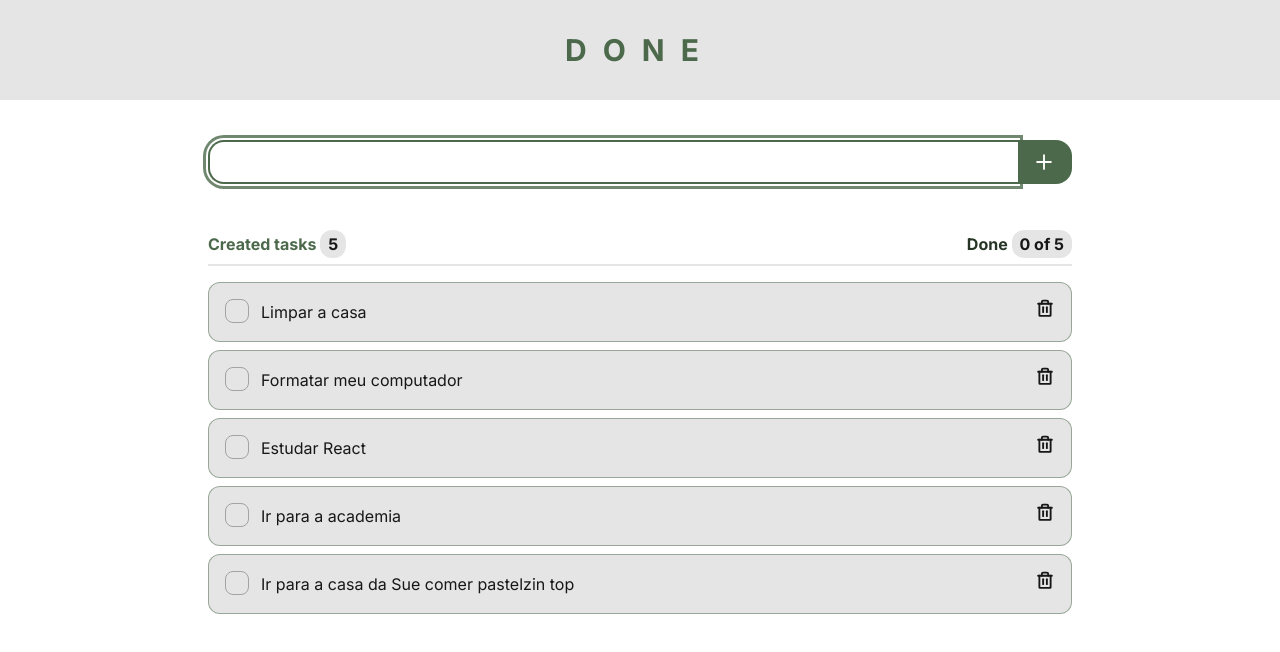
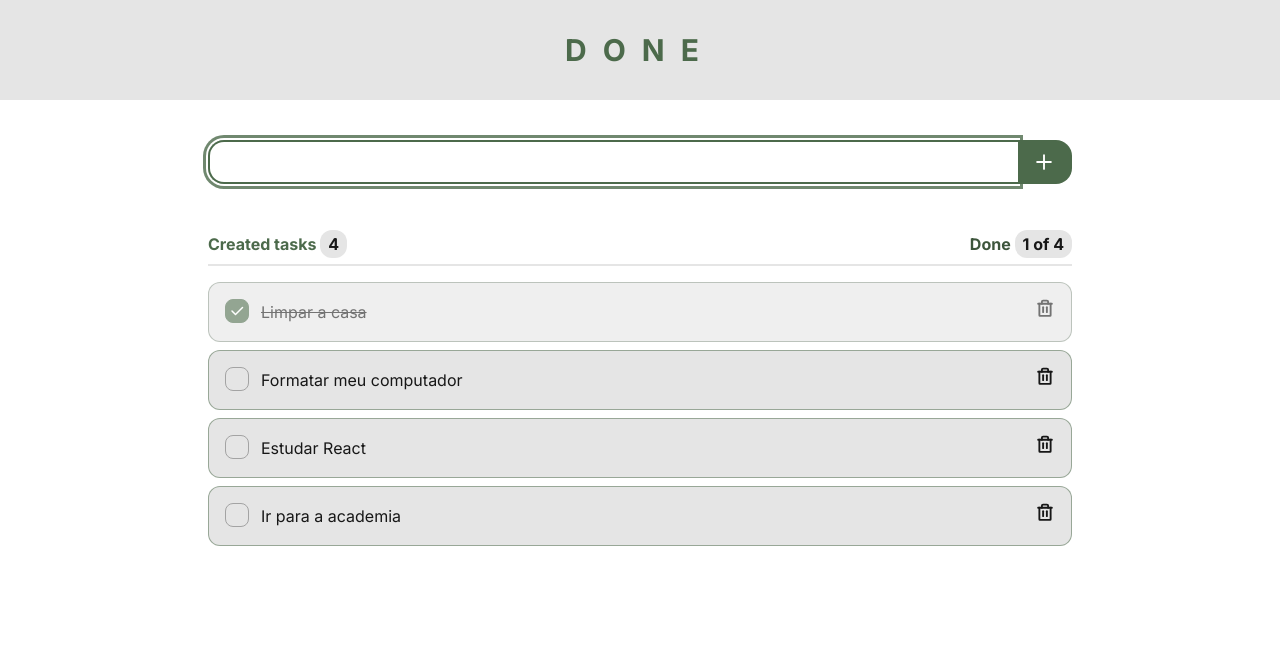
Before and after one commit to davyd-souza/done, a React (Vite) app: page / in a window 1280 px wide. Shown: the top 652 px of the page. Built offline with nearby package versions, Linux system fonts and the light colour scheme.

Commit message:
feat: implement functionality to toggle tasks

```diff
--- a/src/App.tsx
+++ b/src/App.tsx
@@ -9,7 +9,7 @@ import { Task } from './components/Task'
 import { Plus } from 'phosphor-react'
 
 // TYPE
-type ITask = Readonly<{
+export type ITask = Readonly<{
   id: number
   checked: boolean
   content: string
@@ -18,15 +18,14 @@ type ITask = Readonly<{
 export function App() {
   const [taskText, setTaskText] = useState('')
   const [tasks, setTasks] = useState<ITask[]>([
-    { id: 1, checked: true, content: 'Limpar a casa' },
+    {
+      id: 1,
+      checked: true,
+      content: 'Limpar a casa',
+    },
     { id: 2, checked: false, content: 'Formatar meu computador' },
     { id: 3, checked: false, content: 'Estudar React' },
     { id: 4, checked: false, content: 'Ir para a academia' },
-    {
-      id: 5,
-      checked: false,
-      content: 'Ir para a casa da Sue comer pastelzin top',
-    },
   ])
 
   const handleTaskTextChange = (e: ChangeEvent<HTMLInputElement>) => {
@@ -40,6 +39,17 @@ export function App() {
       ...state,
       { id: state.length + 1, content: taskText, checked: false },
     ])
+  }
+
+  const handleToggleTask = (id: number) => {
+    const newTaskCheckedList = tasks.map((task) => {
+      if (task.id === id) {
+        return { id, content: task.content, checked: !task.checked }
+      }
+      return task
+    })
+
+    setTasks(newTaskCheckedList)
   }
 
   return (
@@ -91,17 +101,24 @@ export function App() {
                 {tasks.length}
               </span>
             </p>
-            <p className='font-bold text-primary-700 dark:text-secondary-700'>
+            <p className='font-bold text-primary-500 dark:text-secondary-700'>
               Done{' '}
               <span className='bg-neutral-200 dark:bg-neutral-800 text-neutral-900 dark:text-white px-2 py-1 rounded-xl'>
-                0 of {tasks.length}
+                {tasks.filter((task) => task.checked === true).length} of{' '}
+                {tasks.length}
               </span>
             </p>
           </header>
 
           <section className='grid gap-2 pb-8'>
             {tasks.map(({ id, checked, content }) => (
-              <Task key={id} content={content} checked={checked} />
+              <Task
+                key={id}
+                id={id}
+                content={content}
+                checked={checked}
+                onToggleTask={handleToggleTask}
+              />
             ))}
           </section>
         </div>
--- a/src/components/Task.tsx
+++ b/src/components/Task.tsx
@@ -1,32 +1,58 @@
+// DEPENDENCY
+import clsx from 'clsx'
+
 // COMPONENT
 import * as Checkbox from '@radix-ui/react-checkbox'
 
 // STYLE
 import { Check, Trash } from 'phosphor-react'
 
-// TYPE
 interface TaskProps {
+  id: number
   content: string
   checked: boolean
+  onToggleTask: (id: number) => void
 }
 
-export function Task({ content }: TaskProps) {
+export function Task({ id, content, checked, onToggleTask }: TaskProps) {
   return (
-    <article className='flex justify-between gap-8 items-start bg-neutral-200 dark:bg-neutral-800 p-4 rounded-xl border border-primary-400/50 dark:border-secondary-200/20'>
-      <Checkbox.Root className='flex gap-3 items-start group text-start'>
+    <article
+      className={clsx(
+        `flex justify-between gap-8 items-start bg-neutral-200 dark:bg-neutral-800 p-4 rounded-xl border border-primary-400/50 dark:border-secondary-200/20`,
+        {
+          'border-primary-500/50 dark:border-secondary-700/20 opacity-60':
+            checked,
+        }
+      )}
+    >
+      <Checkbox.Root
+        checked={checked}
+        onCheckedChange={() => onToggleTask(id)}
+        className='flex-1 flex gap-3 items-start group text-start'
+      >
         <div
-          className='
-          h-6 aspect-square flex items-center justify-center transition-all
-          border border-neutral-400 dark:border-neutral-600 rounded-lg
-          group-data-[state=checked]:bg-primary-400 group-data-[state=checked]:border-primary-400
-          dark:group-data-[state=checked]:bg-secondary-200 dark:group-data-[state=checked]:border-secondary-200
-        '
+          className={clsx(
+            `
+              h-6 aspect-square flex items-center justify-center transition-all
+              border border-neutral-400 dark:border-neutral-600 rounded-lg
+            `,
+            {
+              'bg-primary-400 border-primary-400 dark:bg-secondary-200 dark:border-secondary-200':
+                checked,
+            }
+          )}
         >
           <Checkbox.Indicator>
             <Check weight='bold' className='text-white dark:text-neutral-900' />
           </Checkbox.Indicator>
         </div>
-        <label className='leading-relaxed break-all'>{content}</label>
+        <label
+          className={clsx(`leading-relaxed break-all cursor-pointer`, {
+            'line-through': checked,
+          })}
+        >
+          {content}
+        </label>
       </Checkbox.Root>
       <button
         className='leading-[0] hover:text-red-600 transition-colors'
```
